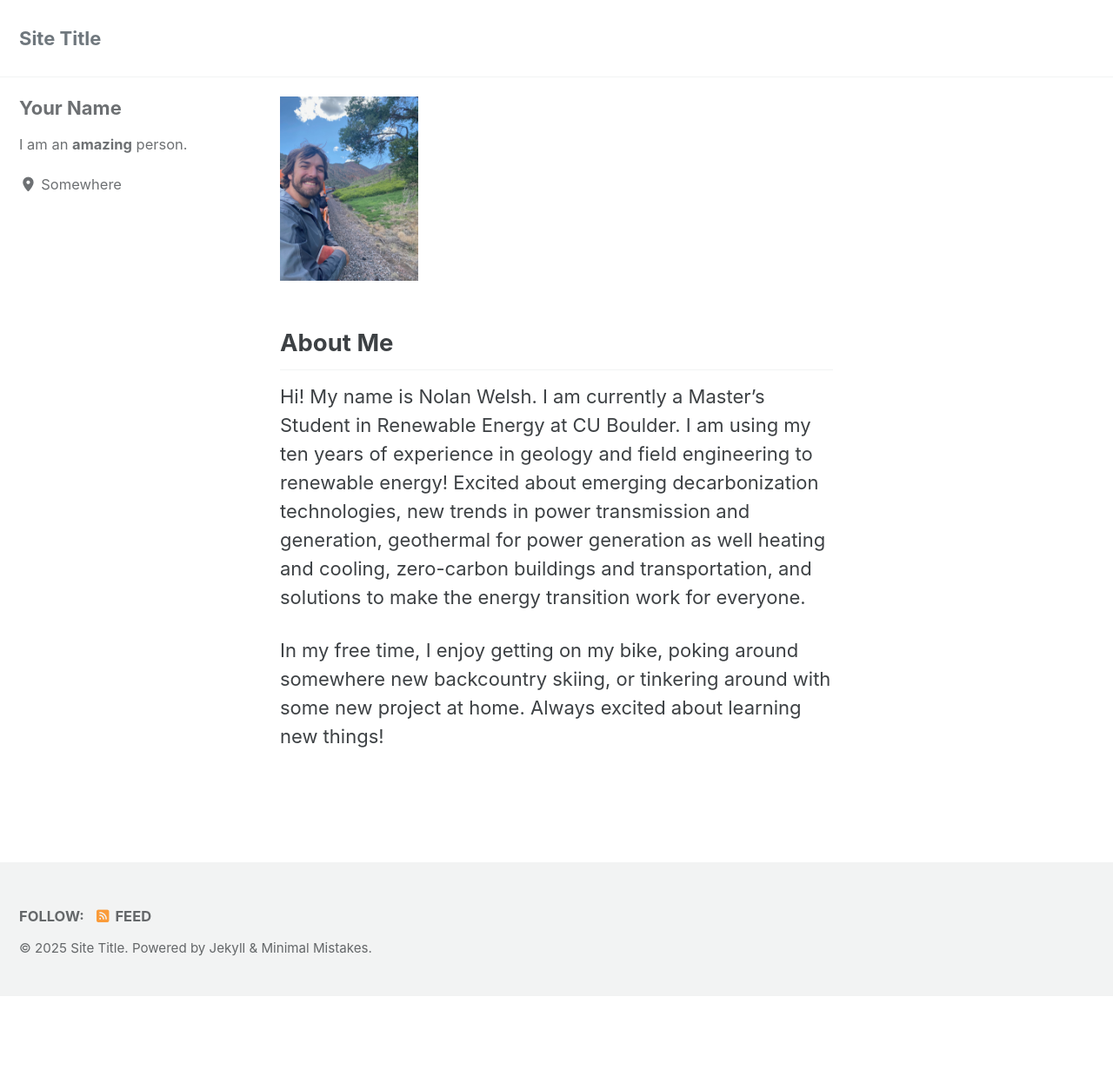
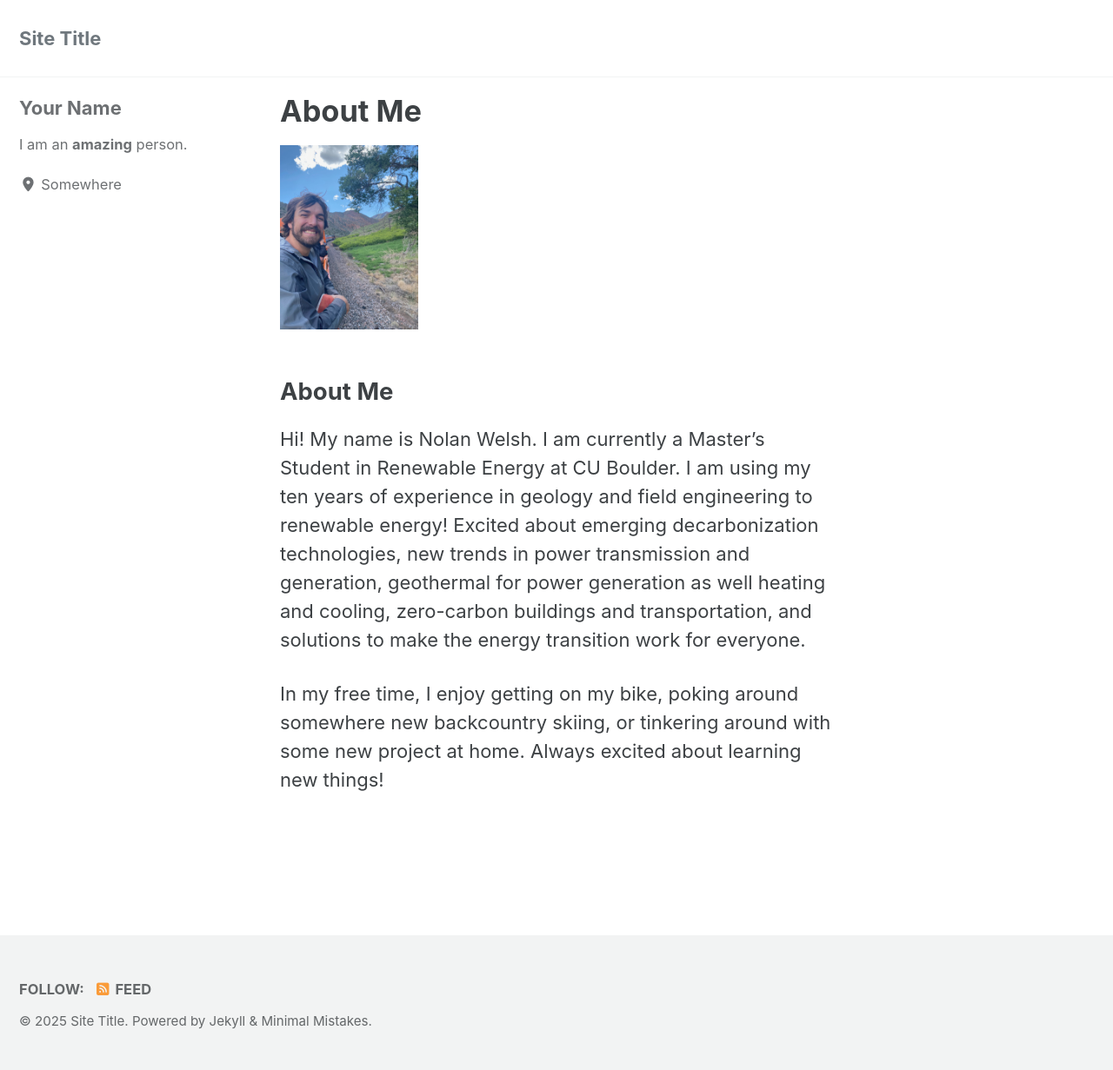
Before and after one commit to npwelsh/npwelsh.github.io, a Jekyll site: the page built from _pages/about.md, in a window 1280 px wide. Shown: the whole page at 87% size. Built offline with Jekyll 4.4.1, drawn with Linux system fonts in a browser that asks for light colours; cached includes are drawn as plain includes; our own code applies the rules of GitHub Pages for plain Markdown files; before the commit the page ends 1146 px from its top, so only the background shows below that.

Commit message:
update nav and about me

```diff
--- a/_data/navigation.yml
+++ b/_data/navigation.yml
@@ -3,7 +3,7 @@
   # title: "Quick-Start Guide"
   # url: https://mmistakes.github.io/minimal-mistakes/docs/quick-start-guide/
   -title: "About Me"
-  url: /_pages/about.md
+  url: /about-me/
   # - title: "Sample Posts"
   #   url: /year-archive/
   # - title: "Sample Collections"
--- a/_pages/about.md
+++ b/_pages/about.md
@@ -1,3 +1,10 @@
+---
+title: "About Me"
+permalink: /about-me/
+layout: posts
+author_profile: true
+---
+
 <img
 src="/img/thumbnail_IMG_3783.jpg"
 alt="A Profile Picture of Me on a Train"
```
